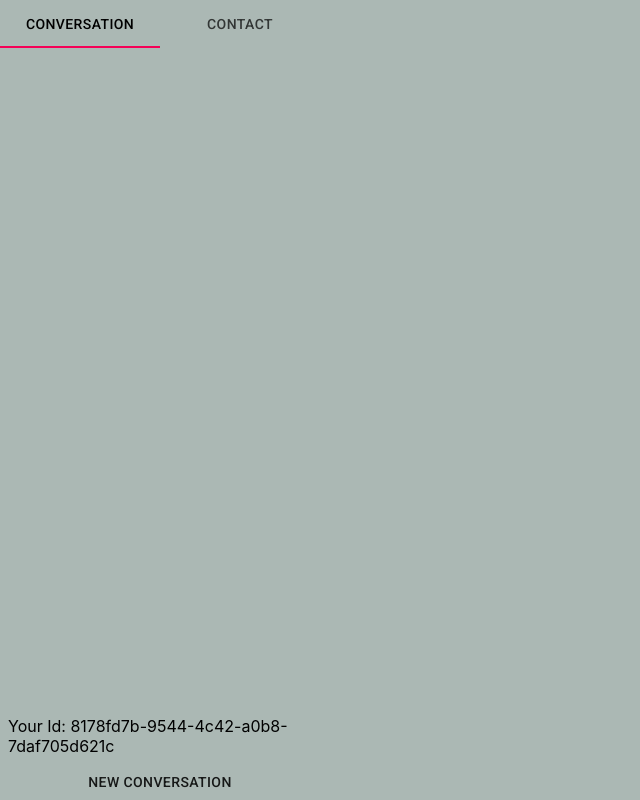
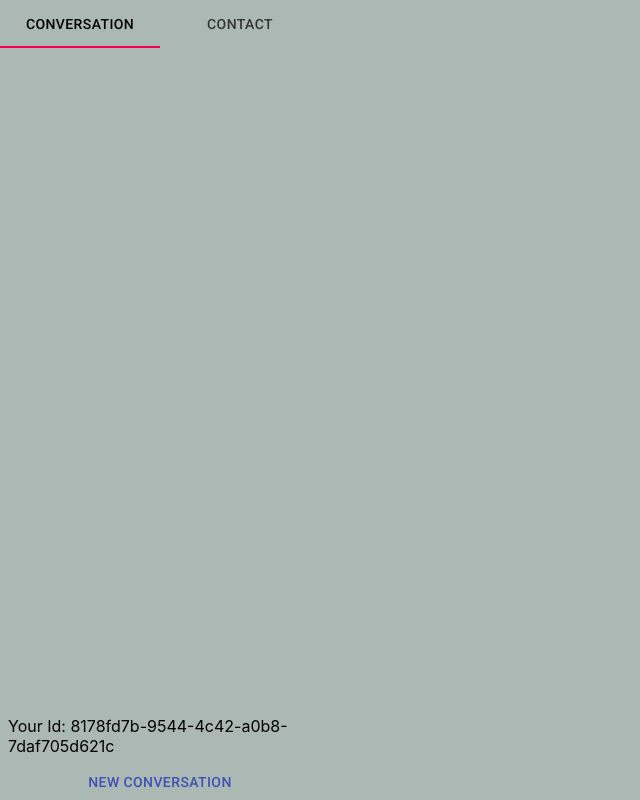
Before and after one commit to JosephT5566/chatapp, a Next.js app: page / in a window 1280 px wide. Shown: the whole page, without its empty margins (0-640 px from the left). Built offline with nearby package versions, Linux system fonts and the light colour scheme.

Commit message:
apply new conversation and contact dialogs into sidebar

```diff
--- a/src/views/payload/sidebar.tsx
+++ b/src/views/payload/sidebar.tsx
@@ -6,6 +6,8 @@ import Dialog from '@material-ui/core/Dialog';
 import Tabs, { TabPanel } from '../../components/shared/Tabs';
 import Conversations from './conversations';
 import Contacts from './contacts';
+import NewContactDialog from './newContactDialog';
+import NewConversationDialog from './newConversationDialog';
 
 const useStyle = makeStyles(() => ({
 	sidebar: {
@@ -55,9 +57,15 @@ export default function Sidebar(props: { id: string }) {
 			<div className={classes.myId}>
 				Your Id: <span>{id}</span>
 			</div>
-			<Button onClick={handleOpenDialog}>New {isConversation ? 'Conversation' : 'Contact'}</Button>
+			<Button onClick={handleOpenDialog} color="primary">
+				New {isConversation ? 'Conversation' : 'Contact'}
+			</Button>
 			<Dialog open={openDialog} onClose={handleCloseDialog}>
-				<div>123</div>
+				{isConversation ? (
+					<NewConversationDialog closeDialog={handleCloseDialog} />
+				) : (
+					<NewContactDialog closeDialog={handleCloseDialog} />
+				)}
 			</Dialog>
 		</div>
 	);
```
